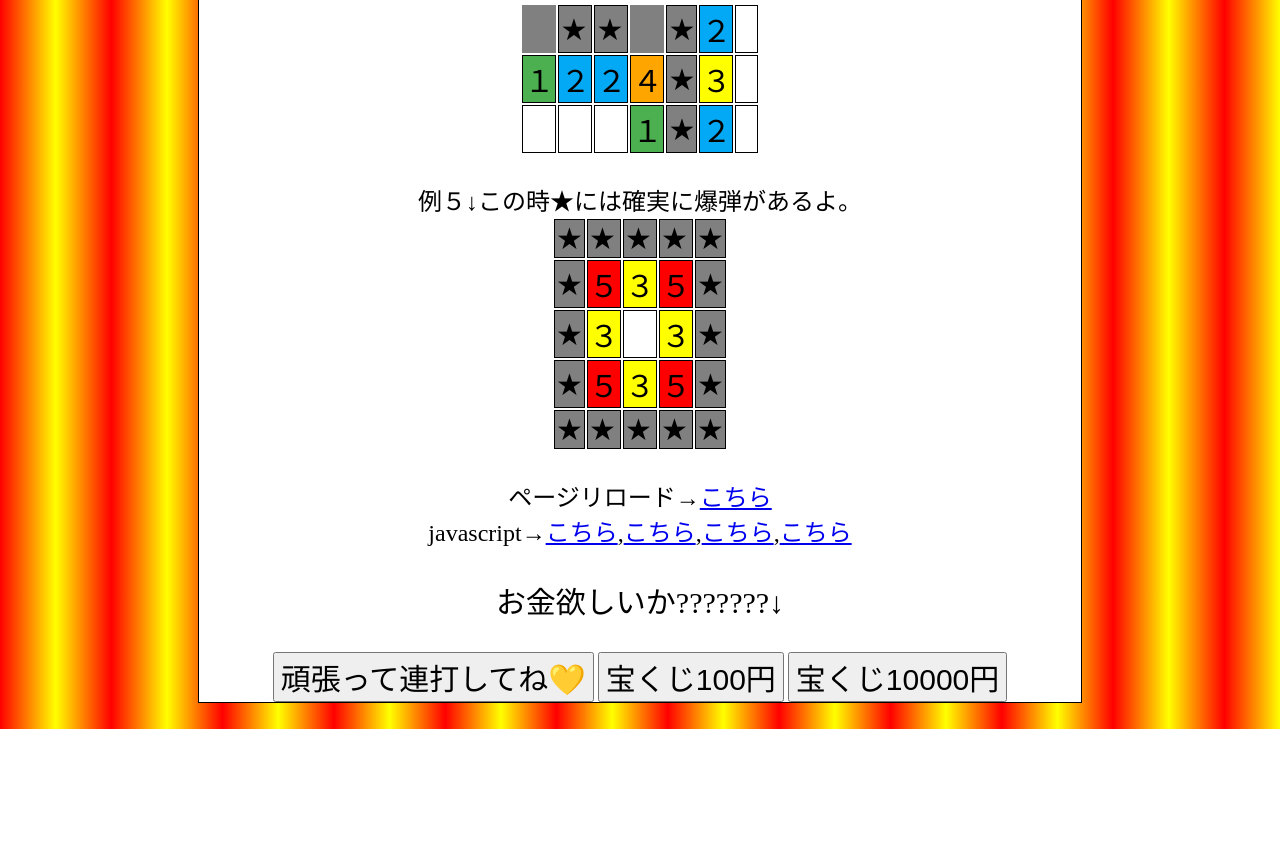
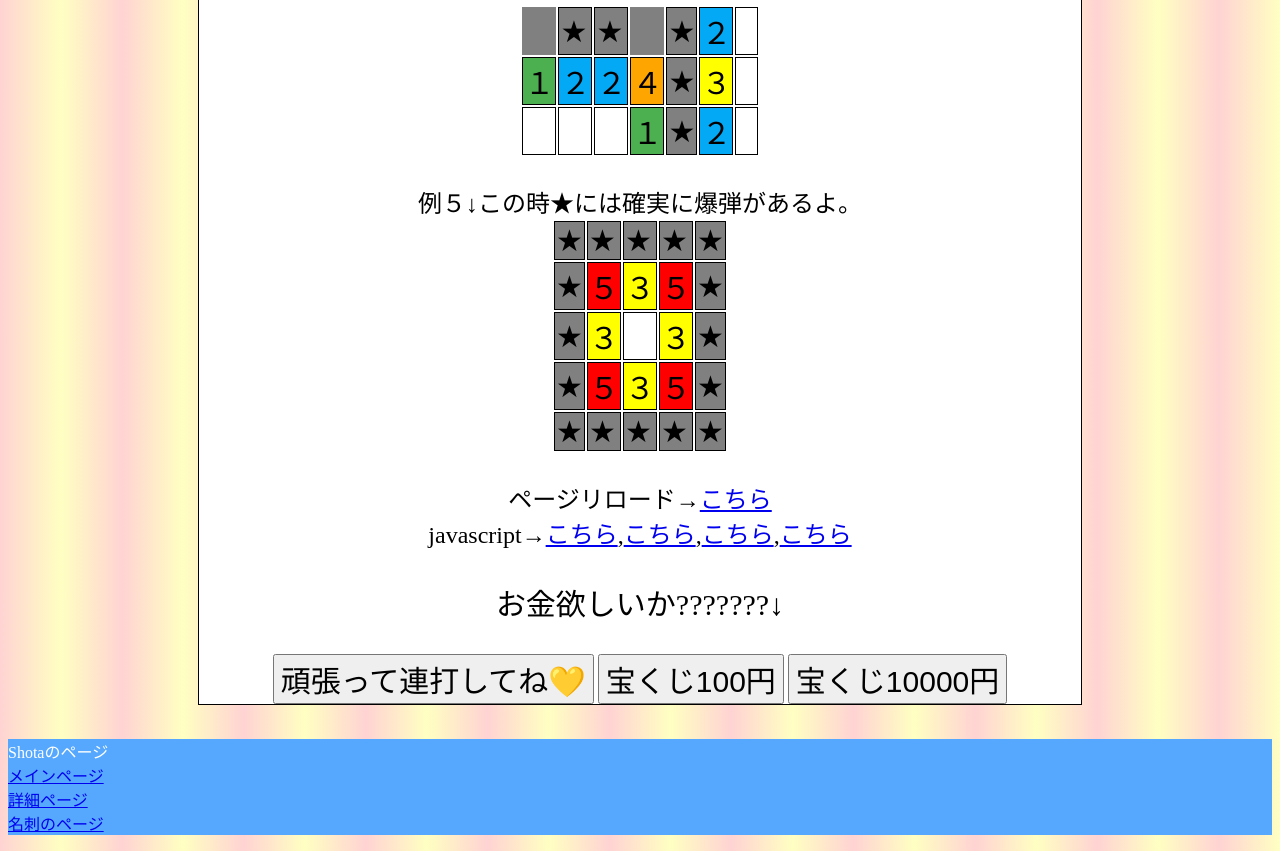
Before and after one commit to Oshota501/Oshota501.github.io, a plain HTML site: page mine/html.html in a window 1280 px wide. Shown: the part 1439-2290 px from the top of the page. Before the commit the page ends 2168 px from the top, so only its background shows below. Drawn offline with Linux system fonts and the light colour scheme.

Commit message:
fix minesuipper 1

```diff
--- a/mine/html.html
+++ b/mine/html.html
@@ -140,11 +140,7 @@ let GOption = {
 let sh = [] ;
 let TimeCounter = 0 ;
   </script>
- </body>
-</html>
 <style>
-#mon{
-}
 #gameLog{
 	font-size:30px;color:red;
 }
@@ -152,7 +148,7 @@ let TimeCounter = 0 ;
 	width:58px;height:58px;border:1px solid;background:gray;font-size:30px;display: inline-block;
 }
 	body{
-  background:linear-gradient(to right , red ,yellow, red ,yellow, red ,yellow, red ,yellow, red ,yellow, red ,yellow, red ,yellow, red ,yellow, red ,yellow, red ,yellow, red ,yellow, red ,yellow);
+  background:linear-gradient(to right ,rgb(255, 211, 211) ,rgb(255, 255, 194),rgb(255, 211, 211) ,rgb(255, 255, 194),rgb(255, 211, 211) ,rgb(255, 255, 194),rgb(255, 211, 211) ,rgb(255, 255, 194),rgb(255, 211, 211) ,rgb(255, 255, 194),rgb(255, 211, 211) ,rgb(255, 255, 194),rgb(255, 211, 211) ,rgb(255, 255, 194),rgb(255, 211, 211) ,rgb(255, 255, 194),rgb(255, 211, 211) ,rgb(255, 255, 194),rgb(255, 211, 211) ,rgb(255, 255, 194),rgb(255, 211, 211) ,rgb(255, 255, 194));
 }
 h{
 	font-size:40px;
@@ -167,4 +163,16 @@ h{
 	border:1px solid;
 }
 </style>
-</body></html>
+</body>
+    <footer>
+        <link href="/public_style/footer_header.css" rel="stylesheet"/>
+        <div id="footer">
+            <p>
+                Shotaのページ<br>
+                <a href="/otherFile/detail.html">メインページ</a><br>
+                <a href="/otherFile/detail.html">詳細ページ</a><br>
+                <a href="/index.html">名刺のページ</a><br>
+            </p>
+        </div>
+    </footer>
+</html>
```
